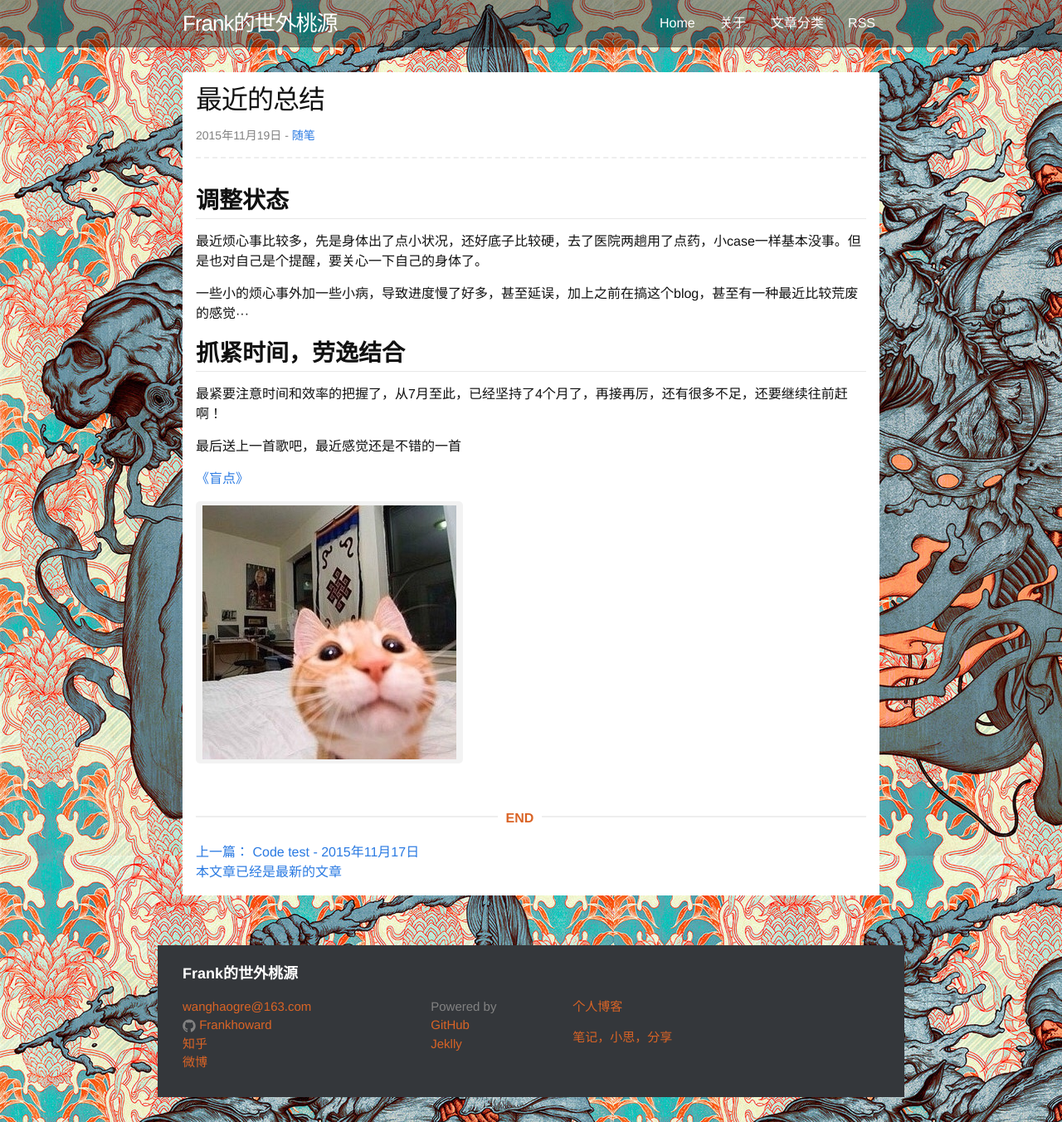
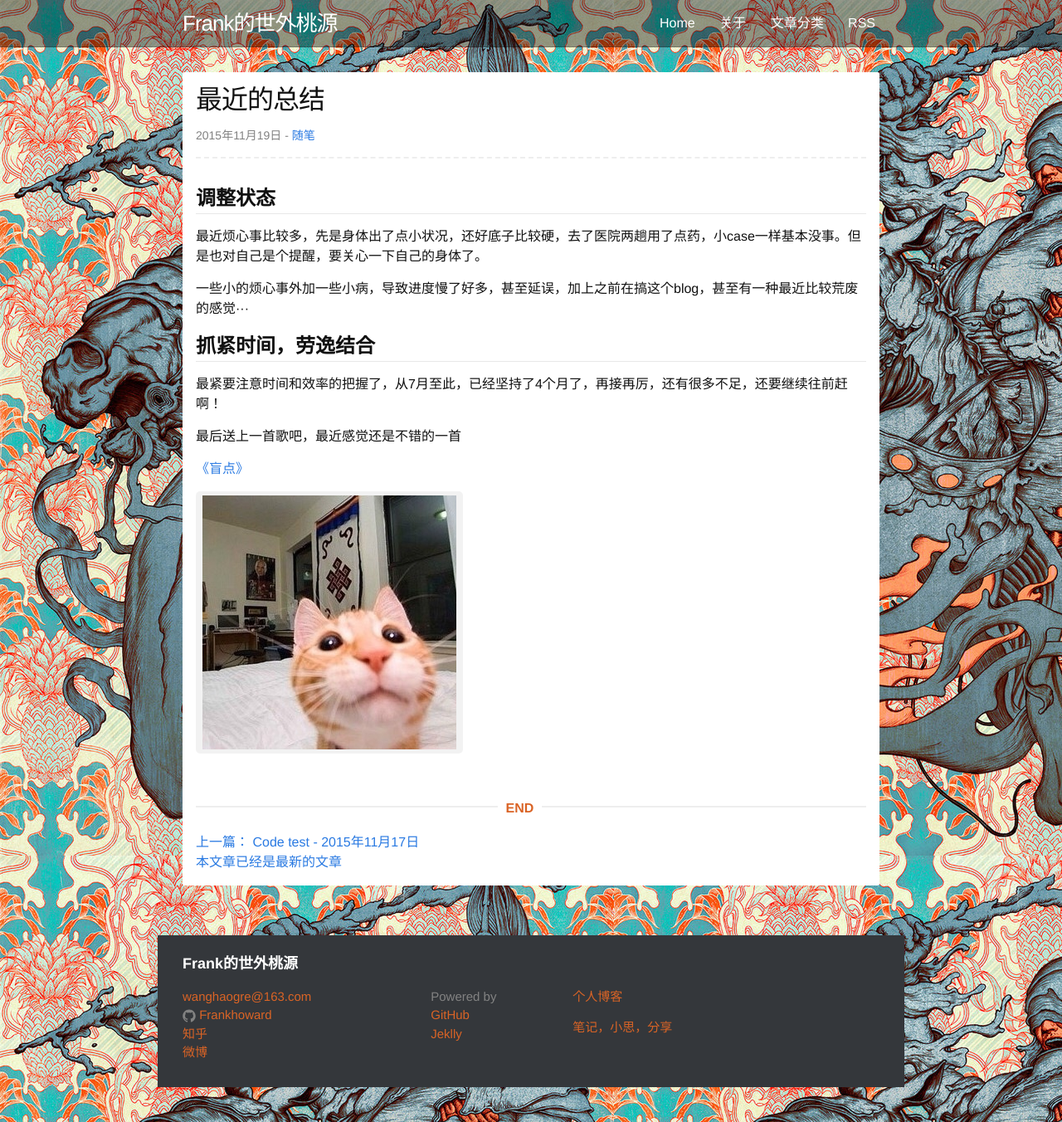
Before and after one commit to Frankhoward/frankhoward.github.io, a Jekyll site: the page built from _posts/2015-11-19-javascript-thinking.md, in a window 1280 px wide. Shown: the whole page at 83% size. Built offline with Jekyll 4.4.1, drawn with Linux system fonts in a browser that asks for light colours; comment, search, counter and statistics services are not loaded.

```diff
--- a/_posts/2015-11-19-javascript-thinking.md
+++ b/_posts/2015-11-19-javascript-thinking.md
@@ -4,12 +4,12 @@ title:  "最近的总结"
 date:   2015-11-19
 categories: [随笔]
 ---
-##调整状态
+###调整状态
 最近烦心事比较多，先是身体出了点小状况，还好底子比较硬，去了医院两趟用了点药，小case一样基本没事。但是也对自己是个提醒，要关心一下自己的身体了。
 
 一些小的烦心事外加一些小病，导致进度慢了好多，甚至延误，加上之前在搞这个blog，甚至有一种最近比较荒废的感觉···
 
-##抓紧时间，劳逸结合
+###抓紧时间，劳逸结合
 最紧要注意时间和效率的把握了，从7月至此，已经坚持了4个月了，再接再厉，还有很多不足，还要继续往前赶啊！
 
 最后送上一首歌吧，最近感觉还是不错的一首
```
